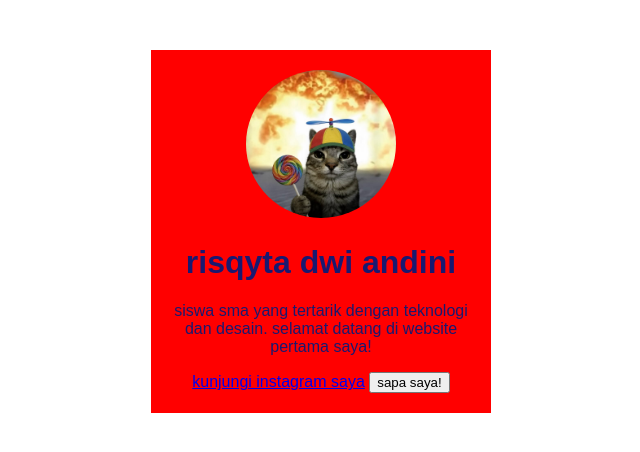
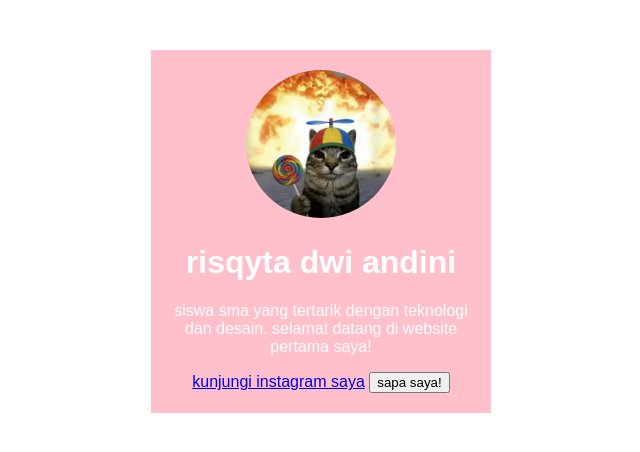
Before and after one commit to nyinyinyu/PELATIHAN-TIK, a plain HTML site: page index.html in a window 1280 px wide. Shown: the whole page, without its empty margins (319-959 px from the left). Drawn offline with Linux system fonts and the light colour scheme.

Commit message:
Update styles in style.css for color and background

```diff
--- a/style.css
+++ b/style.css
@@ -1,14 +1,14 @@
 body{
   background-color: #FFFFEO;/*warna kuning cerah*/
 font-family: Arial, sans-serif; /* jenis huruf yang bersih dan mudah di baca */
-color:#191970; /* warna teks utama (biru gelap) */
+color:#FFFFFF; /* warna teks utama (putih) */
 }
 
 .kartu-profil {
   width:  300px;
   margin: 50px auto; /*50px jarak atas/bawah, auto menengahkan kiri/kanan*/
 padding: 20px;
-  background-color: red;
+  background-color: pink;
   border-radius: 15px: /*membuat sudut menjadi melengkung */
 box-shadow:  0 4px 8px rgba(0,0,0,0.1); /*efek bayangan*/
 text-align:  center;/* menengahkan semua teks di dalam kartu*/
```
